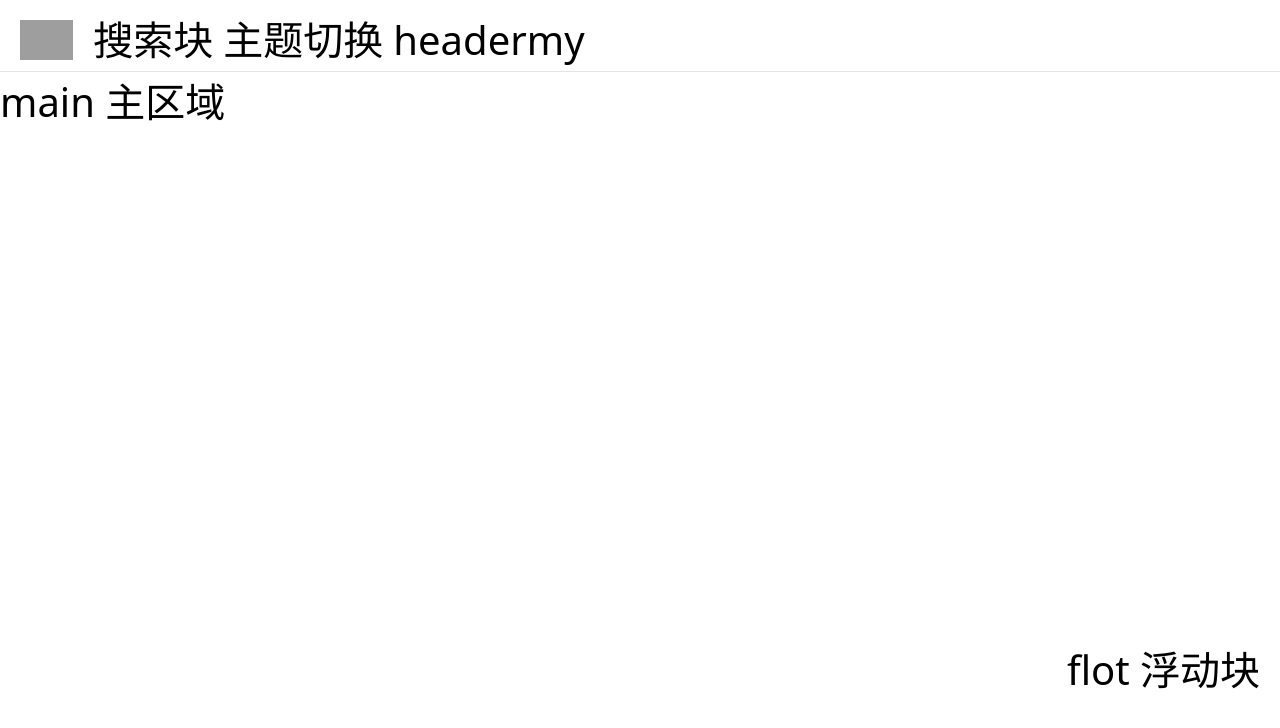
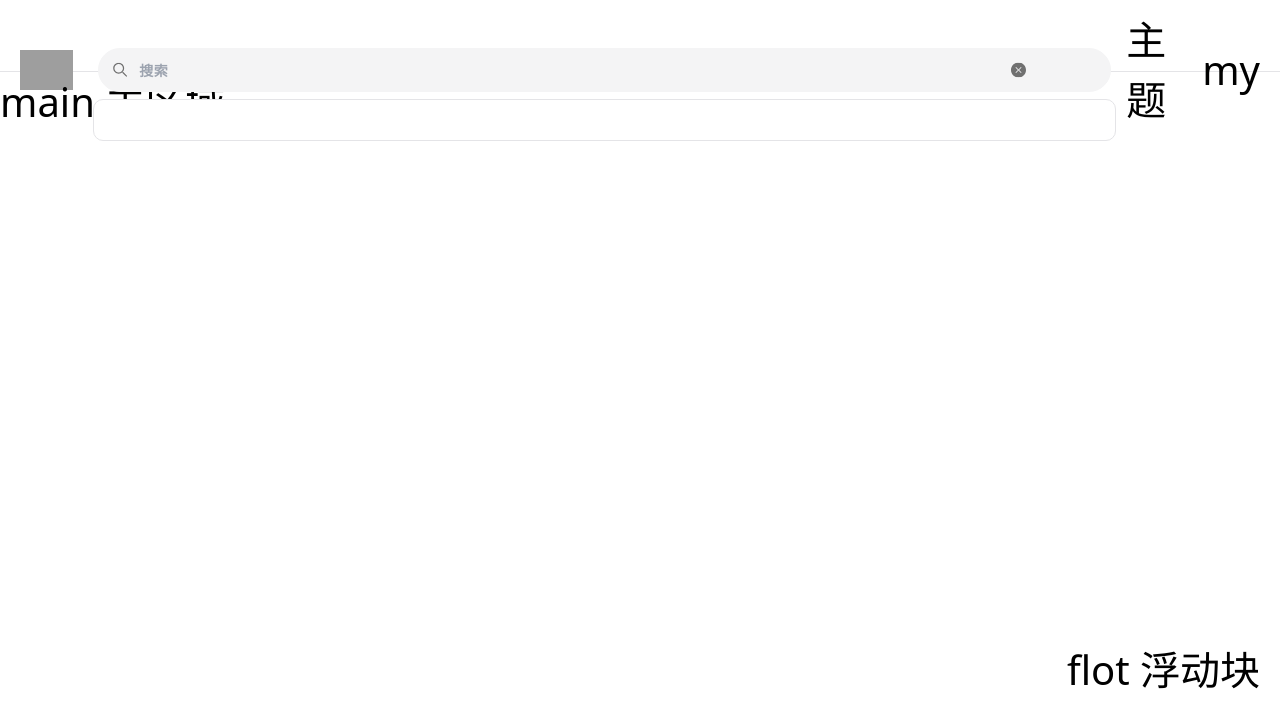
Before and after one commit to sean-lgt/vue3-vite-tailwind-frontdesk-template, a Vue app: page / in a window 1280 px wide. Shown: the top 728 px of the page. Built offline with nearby package versions, Linux system fonts and the light colour scheme; grey boxes are pictures that could not be loaded.

Commit message:
feat: search 通用组件搜索样式

```diff
--- /dev/null
+++ b/src/libs/search/index.vue
@@ -0,0 +1,42 @@
+<template>
+  <div
+    class="group relative p-0.5 rounded-xl border-white duration-500 hover:bg-red-100/40"
+  >
+    <div>
+      <!-- 搜索图标 -->
+      <m-svg-icon
+        class="w-1.5 h-1.5 absolute translate-y-[-50%] top-[50%] left-2"
+        name="search"
+        color="#707070"
+      ></m-svg-icon>
+      <!-- 输入框 -->
+      <input
+        type="text"
+        class="block w-full rounded-xl h-[44px] pl-4 outline-0 bg-zinc-100 caret-zinc-400 text-zinc-900 tracking-wide text-sm font-semibold border border-zinc-100 focus:border-red-300 duration-500 group-hover:bg-white group-hover:border-zinc-200"
+        placeholder="搜索"
+      />
+      <!-- 删除按钮 -->
+      <m-svg-icon
+        name="input-delete"
+        class="h-1.5 w-1.5 absolute translate-y-[-50%] top-[50%] right-9 cursor-pointer duration-500"
+      ></m-svg-icon>
+      <!-- 分割线 -->
+      <div
+        class="opacity-0 h-1.5 w-[1px] absolute translate-y-[-50%] top-[50%] right-[62px] bg-zinc-200 duration-500 group-hover:opacity-100"
+      ></div>
+      <!-- 搜索按钮 -->
+    </div>
+    <!-- 下拉区 -->
+    <transition name="slide">
+      <div
+        class="max-h-[368px] w-full text-base overflow-auto bg-white absolute z-20 left-0 top-[56px] p-2 rounded border border-zinc-200 duration-200 hover:shadow-2xl"
+      >
+        <slot name="dropdown"></slot>
+      </div>
+    </transition>
+  </div>
+</template>
+
+<script setup></script>
+
+<style lang="scss" scoped></style>
--- a/src/views/layout/components/header/header-my/index.vue
+++ b/src/views/layout/components/header/header-my/index.vue
@@ -1,5 +1,5 @@
 <template>
-  <div>headermy</div>
+  <div>my</div>
 </template>
 
 <script setup></script>
--- a/src/views/layout/components/header/header-search/index.vue
+++ b/src/views/layout/components/header/header-search/index.vue
@@ -1,5 +1,7 @@
 <template>
-  <div>搜索块</div>
+  <div class="w-full">
+    <m-search></m-search>
+  </div>
 </template>
 
 <script setup></script>
--- a/src/views/layout/components/header/header-theme/index.vue
+++ b/src/views/layout/components/header/header-theme/index.vue
@@ -1,5 +1,5 @@
 <template>
-  <div>主题切换</div>
+  <div>主题</div>
 </template>
 
 <script setup></script>
```
